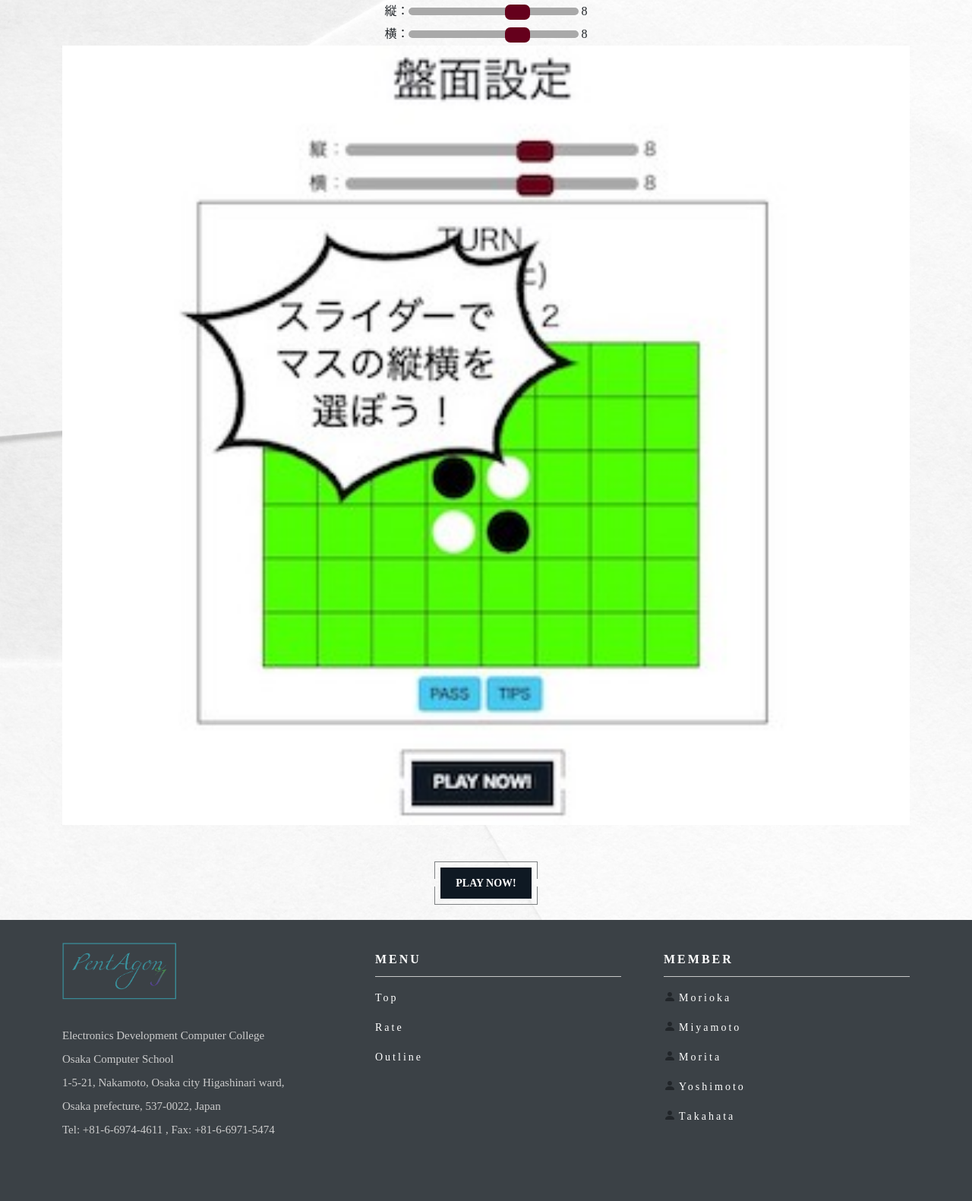
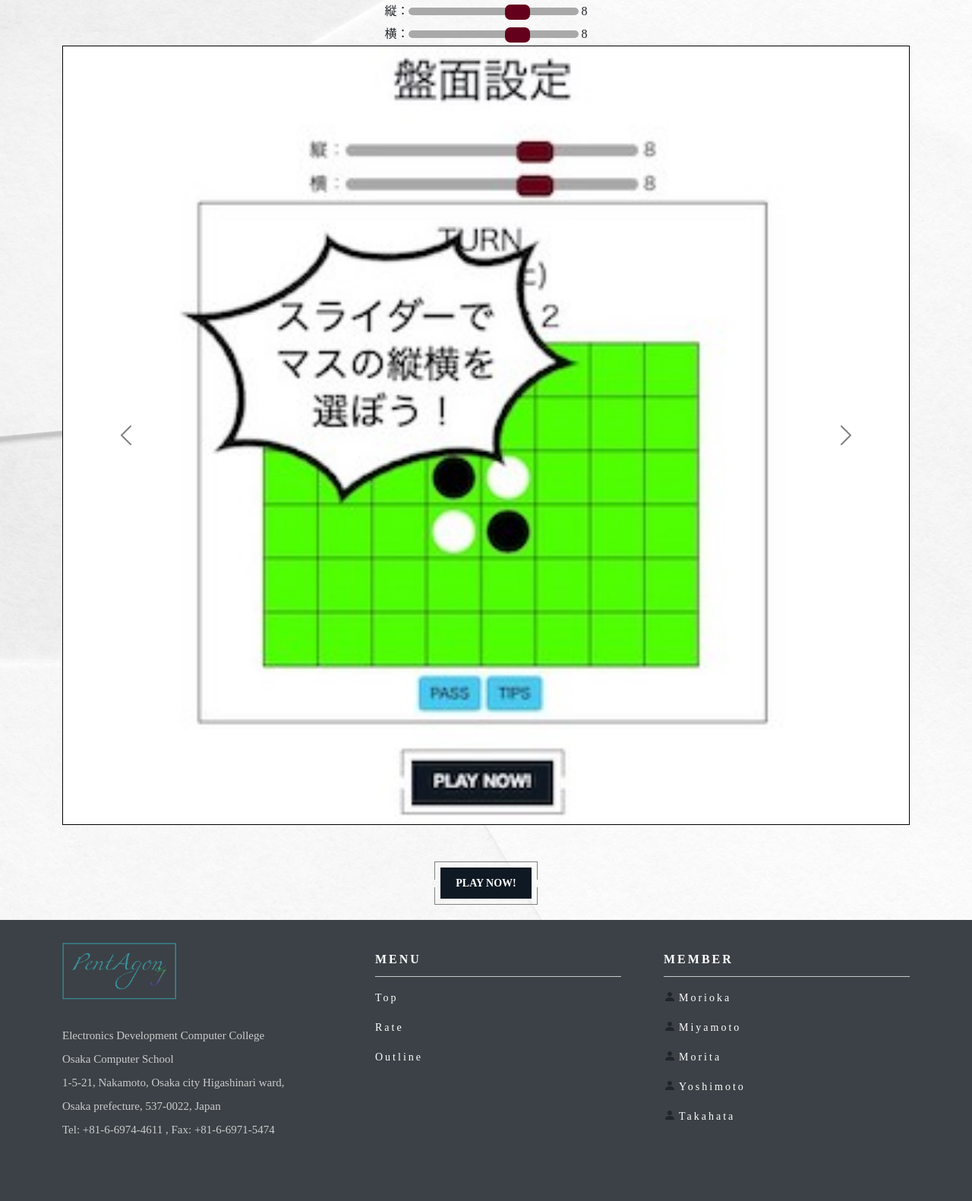
Before and after one commit to overclockbrain/DjangoSIteProgram, a Django app: page /2/ in a window 1280 px wide. Shown: the part 172-1753 px from the top of the page at 76% size. Run offline with Django 4.2, Linux system fonts and the light colour scheme; some libraries are stand-ins or nearby versions.

Commit message:
Add files via upload

```diff
--- a/othellosite/mainsite/templates/mainsite/acceptedTopPage.html
+++ b/othellosite/mainsite/templates/mainsite/acceptedTopPage.html
@@ -14,16 +14,16 @@
     <span id="viewx">8</span>
     <br>
 
-    <div id="carouselExampleControls" class="carousel slide" data-bs-ride="carousel" >
+    <div id="carouselExampleControls" class="carousel carousel-dark slide" data-bs-ride="carousel" >
         <div class="carousel-inner">
             <div class="carousel-item active" >
-                <img src="{% static 'othellosite/img/rule1.jpg' %}" class="d-block w-100 ">
+                <img src="{% static 'othellosite/img/rule1.jpg' %}" class="d-block w-100" style="border:#000 solid 1px;">
             </div>
             <div class="carousel-item" >
-                <img src="{% static 'othellosite/img/rule2.jpg' %}" class="d-block w-100 ">
+                <img src="{% static 'othellosite/img/rule2.jpg' %}" class="d-block w-100" style="border:#000 solid 1px;">
             </div>
             <div class="carousel-item" >
-                <img src="{% static 'othellosite/img/rule3.jpg' %}" class="d-block w-100 ">
+                <img src="{% static 'othellosite/img/rule3.jpg' %}" class="d-block w-100" style="border:#000 solid 1px;">
             </div>
         </div>
         <button class="carousel-control-prev" type="button" data-bs-target="#carouselExampleControls" data-bs-slide="prev">
```
